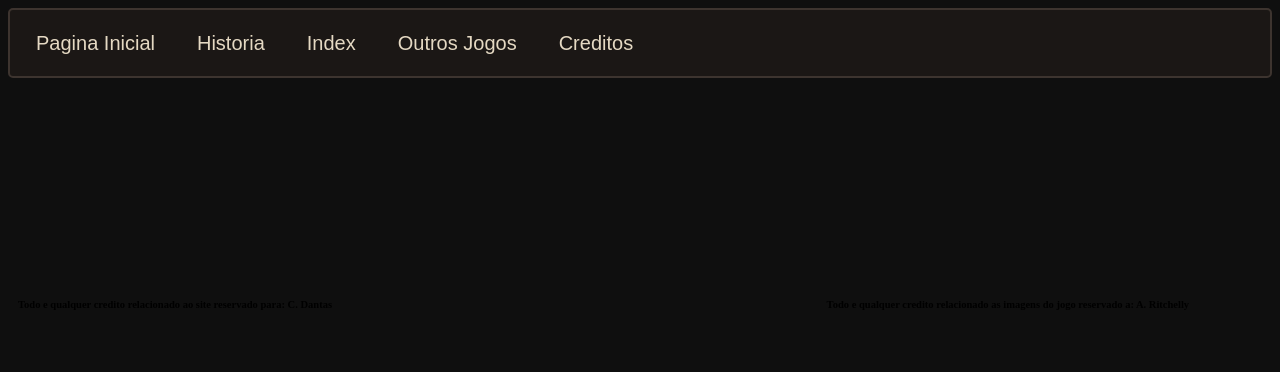
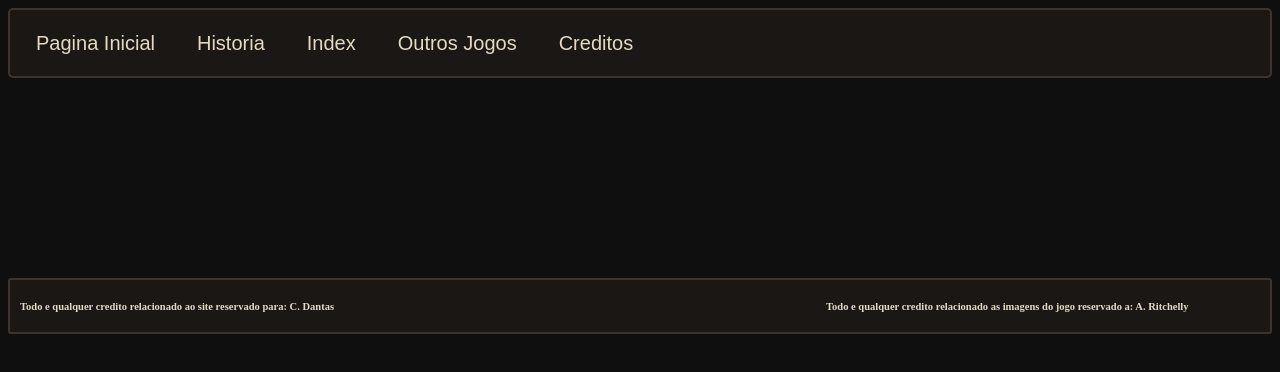
Before and after one commit to CaduDantas/Site, a plain HTML site: page ot.html in a window 1280 px wide. Drawn offline with Linux system fonts and the light colour scheme.

Commit message:
Atualização do site

```diff
--- a/ot.html
+++ b/ot.html
@@ -34,11 +34,14 @@
 
 
 
-    <div id="creditosfinais">
+    <div class="caixa creditosfinais">
 
     <h3 id="creditoscadu">Todo e qualquer credito relacionado ao site reservado para: C. Dantas</h3>
 
     <h3 id="creditoscharge">Todo e qualquer credito relacionado as imagens do jogo reservado a: A. Ritchelly</h3>
+
+
+    </div>
 
 
 <script src="scriptot.js"></script>
--- a/stylecatalogo.css
+++ b/stylecatalogo.css
@@ -52,6 +52,17 @@ body {
     }
 
 
+.caixa {
+
+    border: 2px solid #3d342f;
+
+    border-radius: 3px;
+
+    background-color: #1B1715;
+
+    color: #E5D9C3;
+
+}
 
 
 
@@ -61,8 +72,7 @@ body {
 
 
 
-
-    #creditosfinais {
+ .creditosfinais {
 
     width: 100%;
 
--- a/stylecreditos.css
+++ b/stylecreditos.css
@@ -51,6 +51,17 @@ body {
 
     }
 
+.caixa {
+
+    border: 2px solid #3d342f;
+
+    border-radius: 3px;
+
+    background-color: #1B1715;
+
+    color: #E5D9C3;
+
+}
 
 
 
@@ -64,11 +75,7 @@ body {
 
 
 
-
-
-
-
-    #creditosfinais {
+ .creditosfinais {
 
     width: 100%;
 
--- a/stylehistoria.css
+++ b/stylehistoria.css
@@ -51,6 +51,17 @@ body {
 
     }
 
+.caixa {
+
+    border: 2px solid #3d342f;
+
+    border-radius: 3px;
+
+    background-color: #1B1715;
+
+    color: #E5D9C3;
+
+}
 
 
 
@@ -99,8 +110,7 @@ body {
 
 
 
-
-        #creditosfinais {
+ .creditosfinais {
 
     width: 100%;
 
@@ -108,17 +118,9 @@ body {
 
     gap: 30%;
 
-    border: 2px solid #3d342f;
-
-    border-radius: 3px;
-
-    background-color: #1B1715;
-
     text-align: start;
 
     padding: 10px;
-
-    color: #E5D9C3;
 
     font-size: 9px;
 
--- a/styleindex.css
+++ b/styleindex.css
@@ -546,7 +546,7 @@ body {
 
     }
 
-    #creditosfinais {
+    .creditosfinais {
 
     width: 100%;
 
--- a/styleot.css
+++ b/styleot.css
@@ -54,6 +54,17 @@ body {
 
 
 
+    .caixa {
+
+    border: 2px solid #3d342f;
+
+    border-radius: 3px;
+
+    background-color: #1B1715;
+
+    color: #E5D9C3;
+
+}
 
 
 
@@ -61,7 +72,7 @@ body {
 
 
 
-    #creditosfinais {
+ .creditosfinais {
 
     width: 100%;
 
```
Also changed, not shown: catalogo.html (+4 -2 lines), creditos.html (+4 -1 lines), historia.html (+4 -1 lines), index.html (+3 -3 lines).
